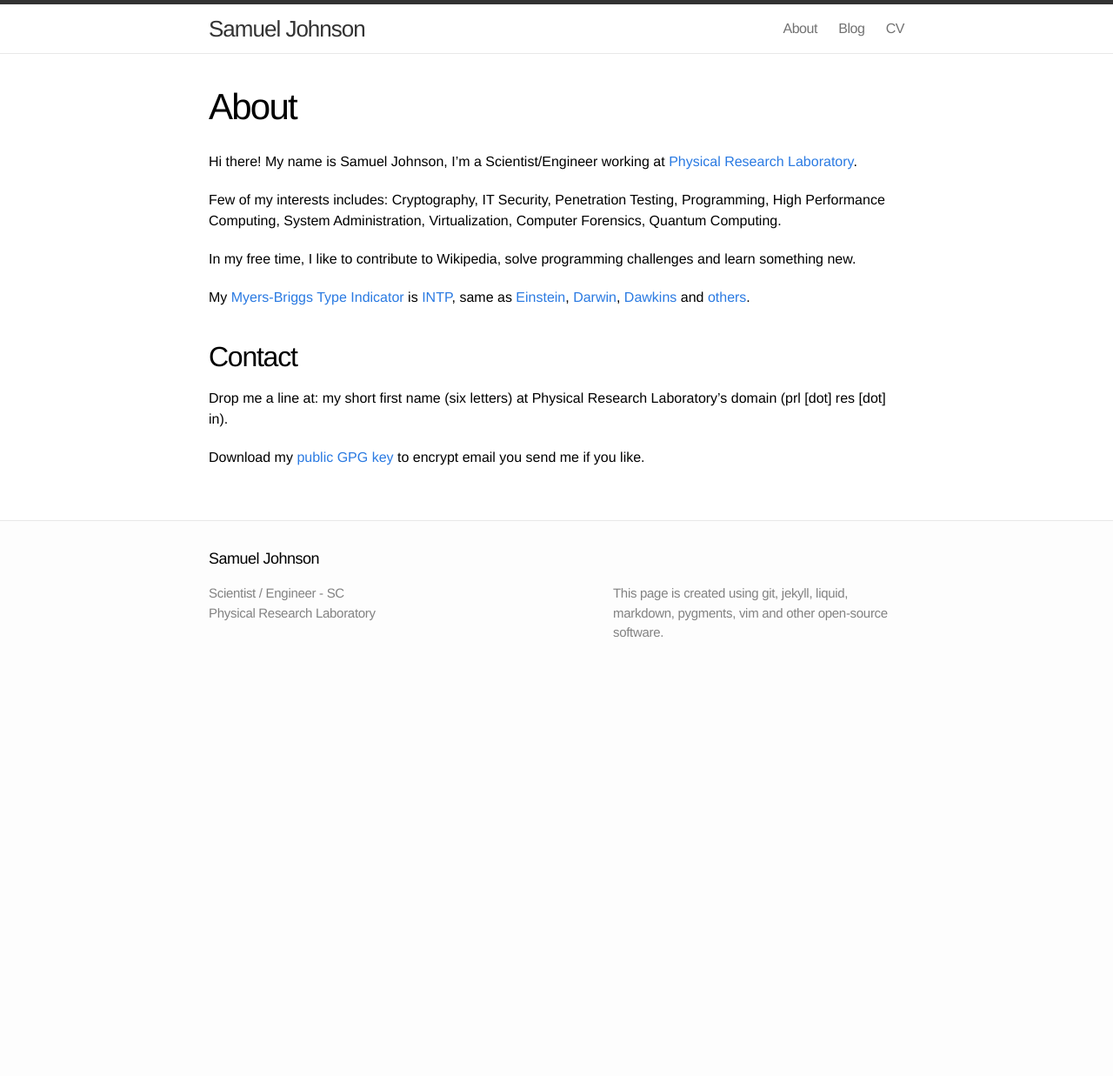
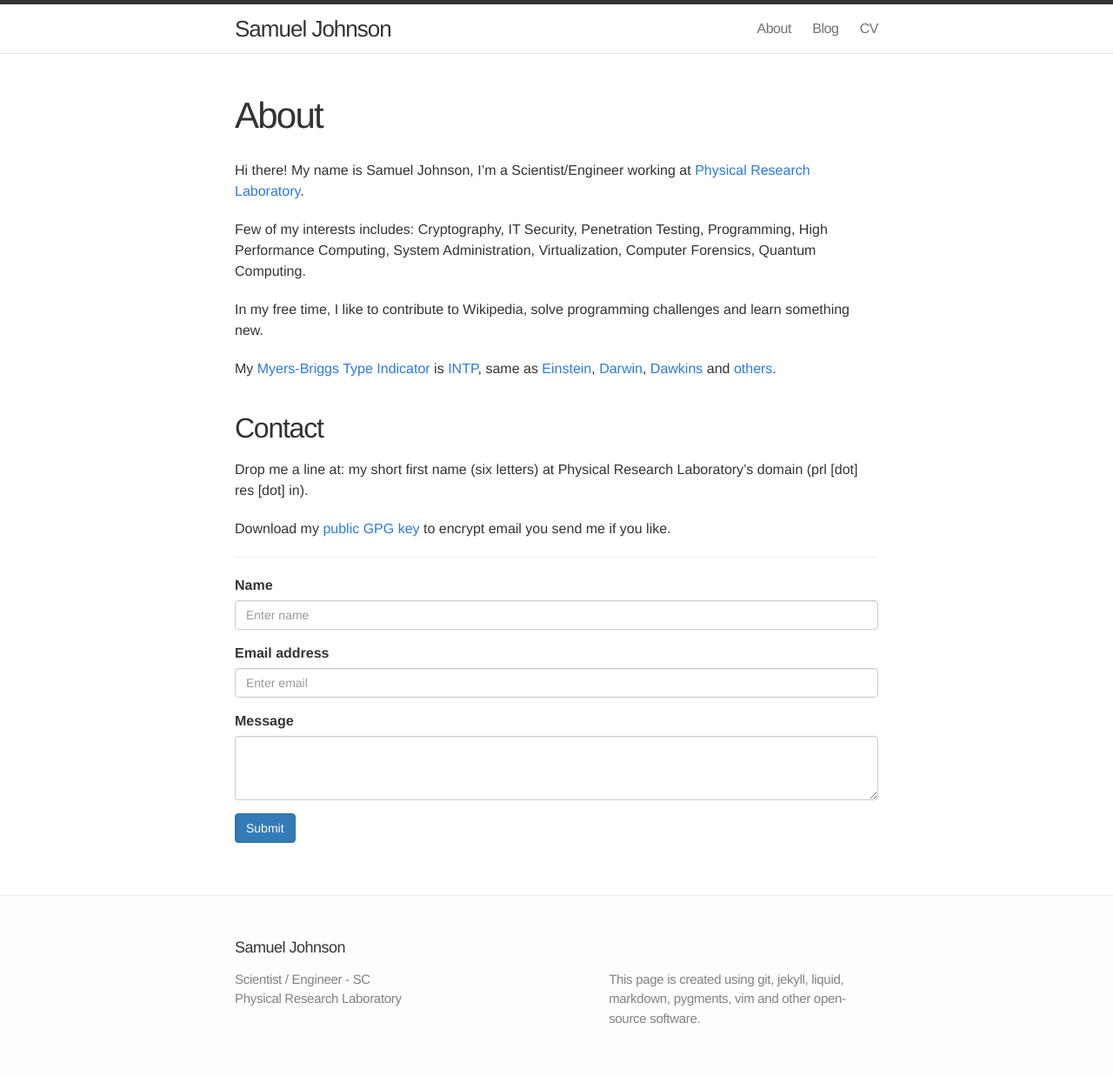
Before and after one commit to samueljohnson/samueljohnson.github.io.archive, a Jekyll site: the page built from about.markdown, in a window 1280 px wide. Shown: the whole page at 87% size. Built offline with Jekyll 4.4.1, drawn with Linux system fonts in a browser that asks for light colours; nearby versions of some CDN libraries; before the commit the page ends 900 px from its top, so only the background shows below that.

Commit message:
Added contact form to about.markdown

```diff
--- a/_includes/head.html
+++ b/_includes/head.html
@@ -3,6 +3,11 @@
     {% if page.url == "/404.html" %}
     	<meta http-equiv="refresh" content="5; url=/">
     {% endif %}
+
+    {% if page.url == "/about/" %}
+        <link rel="stylesheet" href="http://netdna.bootstrapcdn.com/bootstrap/3.0.0/css/bootstrap.min.css">
+    {% endif %}
+
     <!--<meta http-equiv="X-UA-Compatible" content="IE=edge">-->
     <title>{% if page.title %}{{ page.title }}{% else %}{{ site.name }}{% endif %}</title>
     <meta name="viewport" content="width=device-width">
--- a/about.markdown
+++ b/about.markdown
@@ -17,3 +17,23 @@
 Drop me a line at: my short first name (six letters) at Physical Research Laboratory's domain (prl [dot] res [dot] in).
 
 Download my [public GPG key](/assets/txt/PRL_Public.asc) to encrypt email you send me if you like.
+
+----
+
+  <form method="POST" action="http://forms.brace.io/esamueljohnson@gmail.com">
+   <div class="form-group">
+   <label for="exampleInputName">Name</label>
+   <input name="name" type="name" class="form-control" id="exampleInputName" placeholder="Enter name">
+   </div>
+
+   <div class="form-group">
+   <label for="exampleInputEmail1">Email address</label>
+   <input name="_replyto" type="email" class="form-control" id="exampleInputEmail1" placeholder="Enter email">
+   </div>
+
+   <div class="form-group">
+   <label for="exampleTextArea">Message</label>
+   <textarea name="message" class="form-control" rows="3"></textarea>
+   </div>
+
+   <button type="submit" class="btn btn-primary">Submit</button>
```
